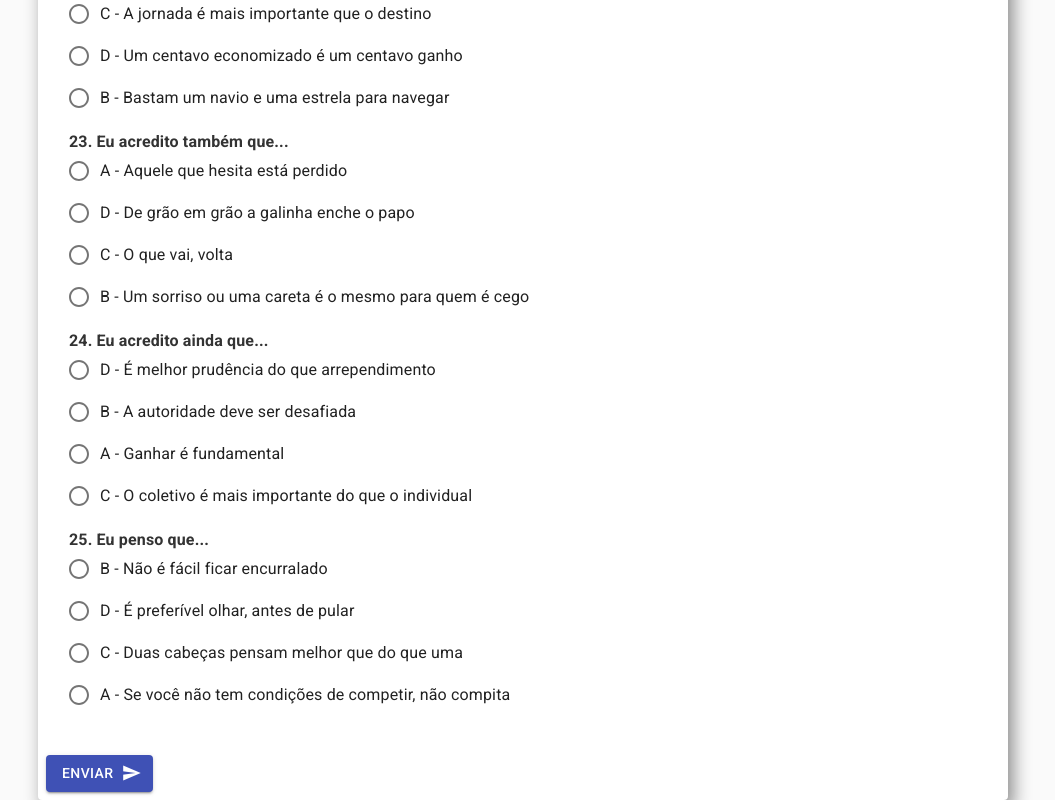
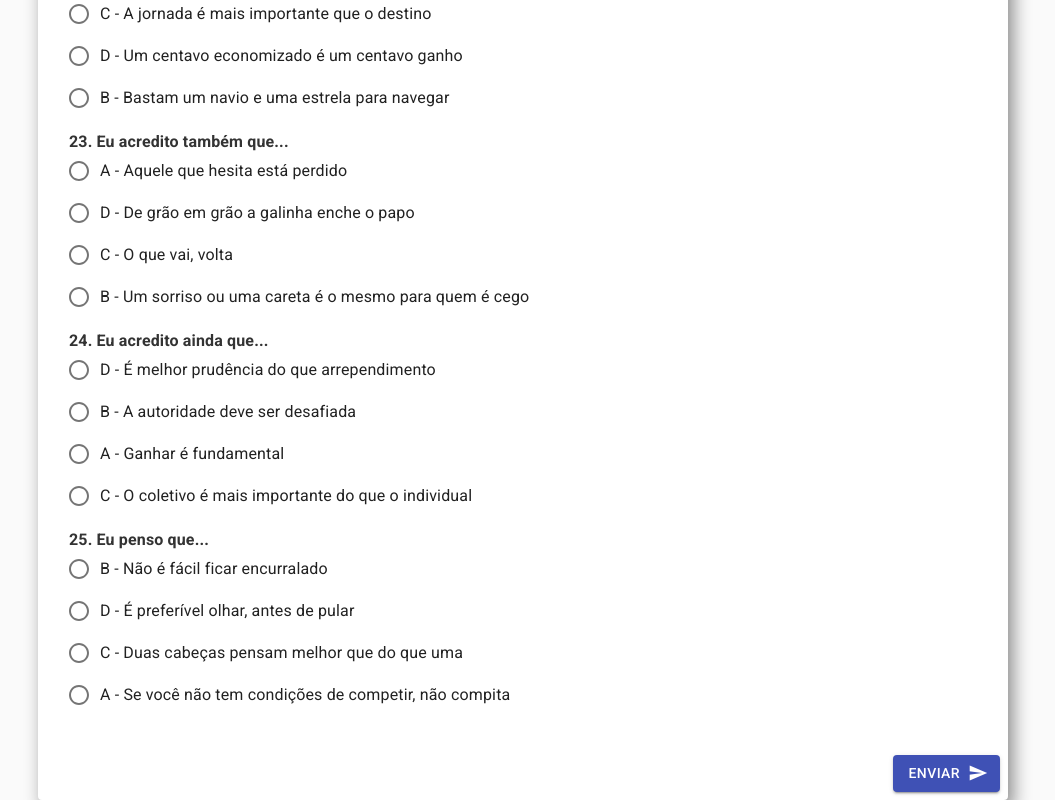
Before and after one commit to renato87rj/preferencia-cerebral, a React (Create React App) app: page / in a window 1280 px wide. Shown: the part 4393-5193 px from the top of the page, without its empty margins (117-1172 px from the left). Built offline with nearby package versions, Linux system fonts and the light colour scheme.

Commit message:
alinhando botao de envio

```diff
--- a/src/components/Card/SimpleCard.js
+++ b/src/components/Card/SimpleCard.js
@@ -25,6 +25,7 @@ const useStyles = makeStyles({
     fontSize: 18
   },
   buttonSend: {
+    padding: '8px',
     textAlign: 'end'
   }
 });
@@ -55,7 +56,7 @@ export default function SimpleCard() {
             </Typography>
             <RadioForm questoes={questoes} onChange={handleChange}/>
         </CardContent>
-        <CardActions className={classes.buttonSend}>
+        <div className={classes.buttonSend}>
             <Button
                 variant="contained"
                 color="primary"
@@ -64,7 +65,7 @@ export default function SimpleCard() {
             >
                 Enviar
             </Button>
-        </CardActions>
+        </div>
         </Card>
     </div>
   );
```
